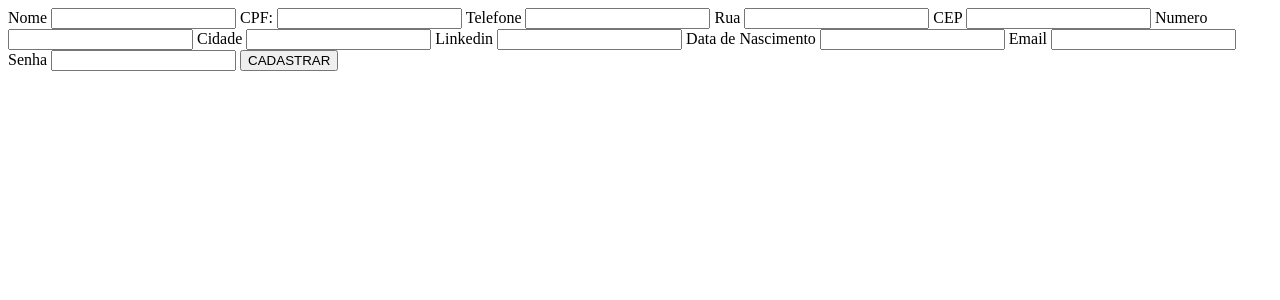
After one commit to CorreaJo/TCC, a PHP site: page /backend/usuario/cadastrar-usuario.php in a window 1280 px wide. The commit adds this page. Shown: the top 300 px of the page. Run offline with PHP 8.4, Linux system fonts and the light colour scheme.

Commit message:
perfil + cadastro perfil + login

```diff
--- a/backend/login.php
+++ b/backend/login.php
@@ -8,7 +8,7 @@ if(isset($_POST['login']) && !empty($_POST['email']) && !empty($_POST['senha']))
     $email = $_POST["email"];
     $senha = $_POST["senha"];
 
-    $select = "SELECT * from usuario WHERE email='$email' and senha='$senha'";
+    $select = "SELECT * from Usuario WHERE email='$email' and senha='$senha'";
 
     $resul = mysqli_query($conexao, $select);
     $linha = mysqli_fetch_assoc($resul);
@@ -16,7 +16,7 @@ if(isset($_POST['login']) && !empty($_POST['email']) && !empty($_POST['senha']))
     if(mysqli_num_rows($resul) < 1){
         unset($_SESSION["email"]);
         unset($_SESSION["senha"]);
-        header("location: ../index.html");
+        header("location: ../frontend/index.php");
     } else {
         $_SESSION["senha"] = $senha;
         $_SESSION["email"] = $email;
@@ -29,7 +29,7 @@ if(isset($_POST['login']) && !empty($_POST['email']) && !empty($_POST['senha']))
         $_SESSION["cidade"] = $linha["cidade"];
         $_SESSION["linkedin"] = $linha["linkedin"];
         $_SESSION["dNasc"] = $linha["dNasc"];
-        header("location: ../paginaprincipal.php");
+        header("location: ../frontend/home.php");
     }
 
 }
--- /dev/null
+++ b/backend/usuario/cadastrar-usuario.php
@@ -0,0 +1,45 @@
+<!DOCTYPE html>
+<html lang="pt-br">
+<head>
+    <meta charset="UTF-8">
+    <meta name="viewport" content="width=device-width, initial-scale=1.0">
+    <title>CORDWORK - Cadastrar Usuario</title>
+</head>
+<body>
+    <form action="cadastro.php" method="post">
+        <label for="nome">Nome</label>
+        <input type="text" name="nome">
+
+        <label for="cpf">CPF:</label>
+        <input type="text" name="cpf">
+
+        <label for="tel">Telefone</label>
+        <input type="text" name="tel">
+
+        <label for="rua">Rua</label>
+        <input type="text" name="rua">
+
+        <label for="cep">CEP</label>
+        <input type="text" name="cep">
+
+        <label for="numCasa">Numero</label>
+        <input type="text" name="numCasa">
+
+        <label for="cidade">Cidade</label>
+        <input type="text" name="cidade">
+
+        <label for="linkedin">Linkedin</label>
+        <input type="text" name="linkedin">
+
+        <label for="dNasc">Data de Nascimento</label>
+        <input type="text" name="dNasc">
+
+        <label for="email">Email</label>
+        <input type="text" name="email">
+
+        <label for="senha">Senha</label>
+        <input type="text" name="senha">
+        <button>CADASTRAR</button>
+    </form>
+</body>
+</html>
--- a/backend/usuario/editar.php
+++ b/backend/usuario/editar.php
@@ -14,7 +14,7 @@ $dNasc = $_POST["dNasc"];
 $email = $_POST["email"];
 $senha = $_POST["senha"];
 
-$sql= "UPDATE usuario SET nome = '$nome', senha = '$senha', telefone = '$telefone', rua = '$rua', crp = '$cep', numCasa = '$numCasa', cidade = '$cidade', linkedin = '$linkedin', dNasc = '$dNasc', email = '$email, WHERE cpf = '$cpf'";
+$sql= "UPDATE usuario SET nome = '$nome', senha = '$senha', telefone = '$telefone', rua = '$rua', cep = '$cep', numCasa = '$numCasa', cidade = '$cidade', linkedin = '$linkedin', dNasc = '$dNasc', email = '$email, WHERE cpf = '$cpf'";
 $result= mysqli_query($conexao, $sql);
 
 if($result) {
--- a/frontend/escolher.html
+++ b/frontend/escolher.html
@@ -54,7 +54,7 @@
 <body>
     <div class="escolher-usuario">
         <h1>SE CADASTRAR COMO: </h1>
-        <a class="botao usuario" href="#">USUARIO</a>
+        <a class="botao usuario" href="../backend/usuario/cadastrar-usuario.php">USUARIO</a>
         <h1 style="font-style: italic; font-weight: 200;">ou</h1>
         <a class="botao empresa" href="#">EMPRESA</a>
         <a class="botao-voltar" href="index.php">Voltar para o login</a>
```
Also changed, not shown: frontend/home.php (renamed from frontend/home.html, +7 -6 lines), frontend/index.php (+7 -7 lines), frontend/usuario.php (added, +19 -0 lines).
